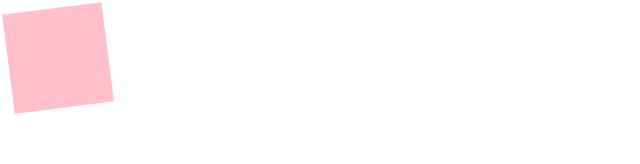
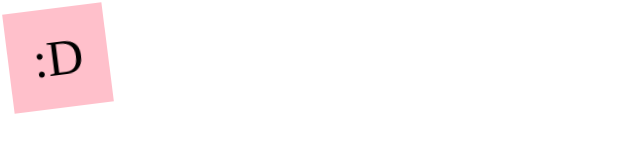
Before and after one commit to kyoungg/yesmad-react-master, a React (Create React App) app in the folder react-masterclass/: page / in a window 1280 px wide. Shown: the top 164 px of the page, without its empty margins (0-640 px from the left). Built offline with nearby package versions, Linux system fonts and the light colour scheme.

Commit message:
#2.4:  styled내부 태그 선택하기

```diff
--- a/react-masterclass/src/App.js
+++ b/react-masterclass/src/App.js
@@ -3,7 +3,9 @@
 function App() {
   return (
     <Container>
-      <Box />
+      <Box>
+        <span> :D </span>
+      </Box>
     </Container>
   );
 }
@@ -26,6 +28,18 @@
 const Box = styled.div`
   height: 100px;
   width: 100px;
+  display: flex;
+  justify-content: center;
+  align-items: center;
   background-color: pink;
   animation: ${animation} 1s linear infinite;
+  span {
+    font-size: 50px;
+    &:hover {
+      color: red;
+    }
+    &:active {
+      color: blue;
+    }
+  }
 `;
```
